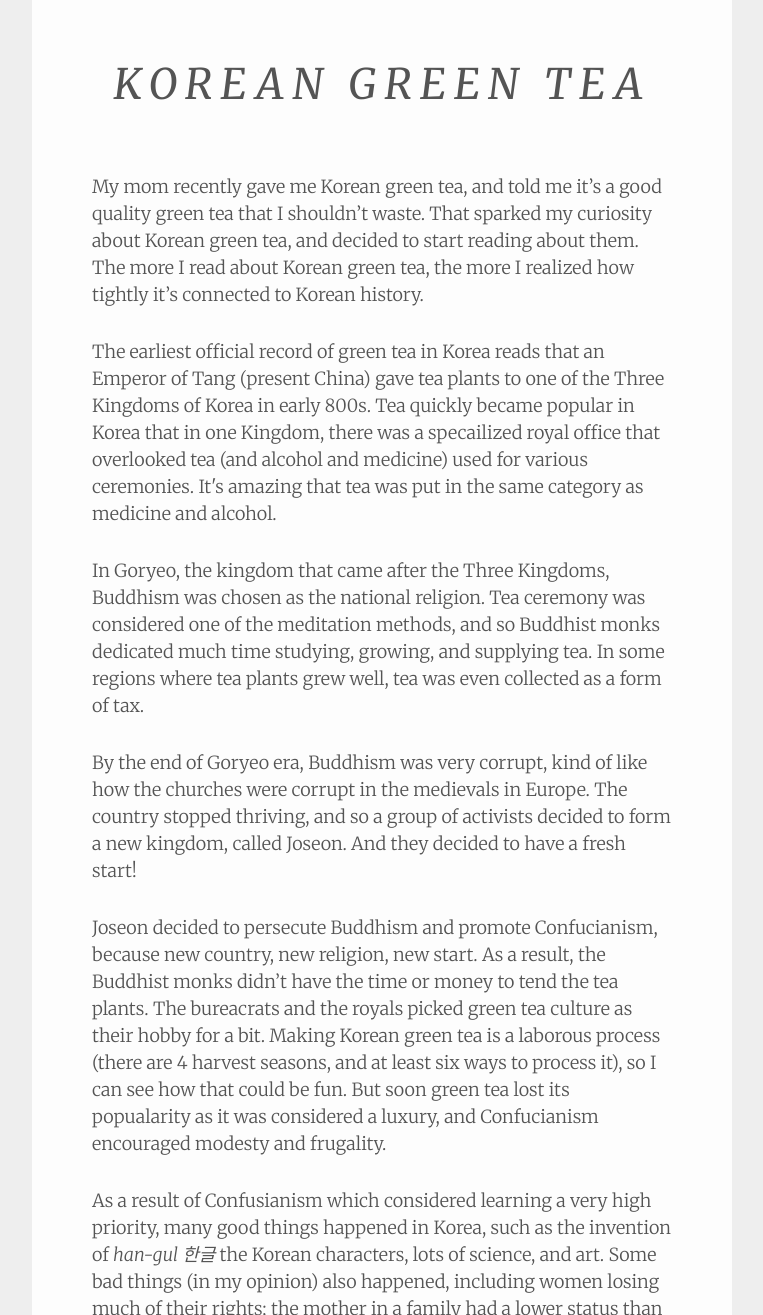
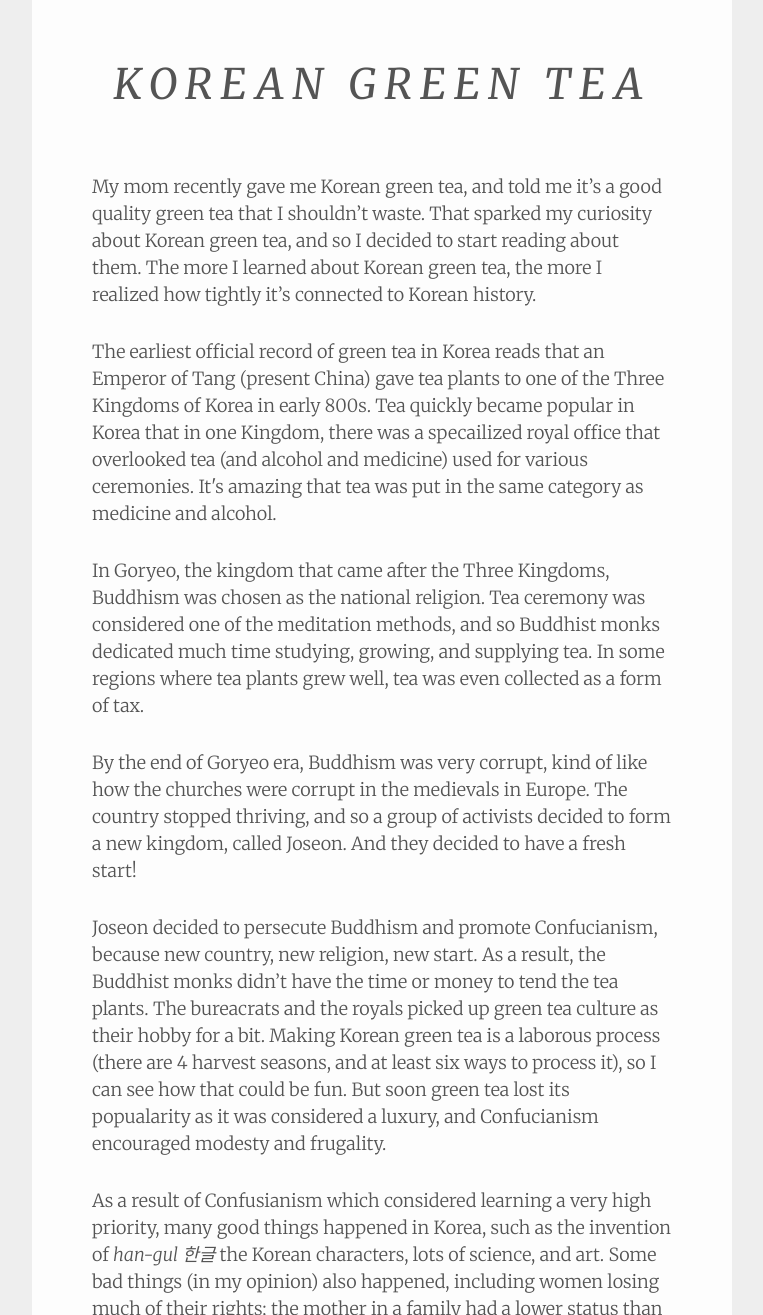
Before and after one commit to jeenalee/eat-your-history, a Jekyll site: the page built from _posts/2016-08-30-green-tea.md, in a window 1280 px wide and 1400 px high, scrolled down 371 px, cut to the strip 85-1400 px from the top of the window. Shown: the whole strip, without its empty margins (258-1021 px from the left). Built offline with Jekyll 4.4.1, drawn with Linux system fonts in a browser that asks for light colours; nearby versions of some CDN libraries; some of the changed text lies outside the part shown.

```diff
--- a/_posts/2016-08-30-green-tea.md
+++ b/_posts/2016-08-30-green-tea.md
@@ -1,11 +1,11 @@
 ---
 layout: post
 title: "korean green tea"
-date: 2016-08-01
+date: 2016-08-30
 thumb: http://seoultravelservice.com/editor/uploaded/img/1294964377.jpg
 ---
 
-My mom recently gave me Korean green tea, and told me it's a good quality green tea that I shouldn't waste. That sparked my curiosity about Korean green tea, and decided to start reading about them. The more I read about Korean green tea, the more I realized how tightly it's connected to Korean history.
+My mom recently gave me Korean green tea, and told me it's a good quality green tea that I shouldn't waste. That sparked my curiosity about Korean green tea, and so I decided to start reading about them. The more I learned about Korean green tea, the more I realized how tightly it's connected to Korean history.
 
 The earliest official record of green tea in Korea reads <c title="specifically Shilla">that an Emperor of Tang (present China) gave tea plants to one of the Three Kingdoms of Korea</c> in early 800s. Tea quickly became popular in Korea that in <c title="specifically in Goguryeo">one Kingdom, there was a specailized royal office that overlooked tea (and alcohol and medicine) used for various ceremonies. It's amazing that tea was put in the same category as medicine and alcohol.</c>
 
@@ -14,7 +14,7 @@ In Goryeo, the kingdom that came after the Three Kingdoms, Buddhism was chosen a
 By the end of Goryeo era, Buddhism was very corrupt, kind of like how the churches were corrupt in the medievals in Europe. <c title="specifically in 1392">The country stopped thriving, and so a group of activists decided to form a new kingdom, called Joseon. And they decided to have a fresh start!</c>
 
 
-Joseon decided to persecute Buddhism and promote Confucianism, because new country, new religion, new start. As a result, the Buddhist monks didn't have the time or money to tend the tea plants. The bureacrats and the royals picked green tea culture as their hobby for a bit. Making Korean green tea is a laborous process (there are 4 harvest seasons, and at least six ways to process it), so I can see how that could be fun. But soon green tea lost its popualarity as it was considered a luxury, and Confucianism encouraged modesty and frugality.
+Joseon decided to persecute Buddhism and promote Confucianism, because new country, new religion, new start. As a result, the Buddhist monks didn't have the time or money to tend the tea plants. The bureacrats and the royals picked up green tea culture as their hobby for a bit. Making Korean green tea is a laborous process (there are 4 harvest seasons, and at least six ways to process it), so I can see how that could be fun. But soon green tea lost its popualarity as it was considered a luxury, and Confucianism encouraged modesty and frugality.
 
 As a result of Confusianism which considered learning a very high priority, many good things happened in Korea, such as the invention of *han-gul 한글* the Korean characters, lots of science, and art. Some bad things (in my opinion) also happened, including women losing much of their rights; the mother in a family had a lower status than her toddler son, for example.
 
@@ -30,7 +30,6 @@ And that's how I got to taste the Korean green tea! The type I had is called *se
 
 <small>
 reference |
-[History of Korean Tea Culture](https://ko.wikipedia.org/wiki/%EC%B0%A8_(%EC%9D%8C%EB%A3%8C)#.ED.95.9C.EA.B5.AD.EC.9D.98_.EC.B0.A8.EB.AC.B8.ED.99.94_.EC.97.AD.EC.82.AC), [Persecution of Buddhism](https://ko.wikipedia.org/wiki/%EC%96%B5%EB%B6%88_%EC%A0%95%EC%B1%85)
+[History of Korean Tea Culture](https://ko.wikipedia.org/wiki/%EC%B0%A8_(%EC%9D%8C%EB%A3%8C)#.ED.95.9C.EA.B5.AD.EC.9D.98_.EC.B0.A8.EB.AC.B8.ED.99.94_.EC.97.AD.EC.82.AC) - [Persecution of Buddhism](https://ko.wikipedia.org/wiki/%EC%96%B5%EB%B6%88_%EC%A0%95%EC%B1%85)
+photo credit | <a href="http://seoultravelservice.com">*Bo-sung*, a popular tea growing city in Korea</a>
 </small>
-<small>
-<a href="http://seoultravelservice.com">photo credit</a></small>
```
